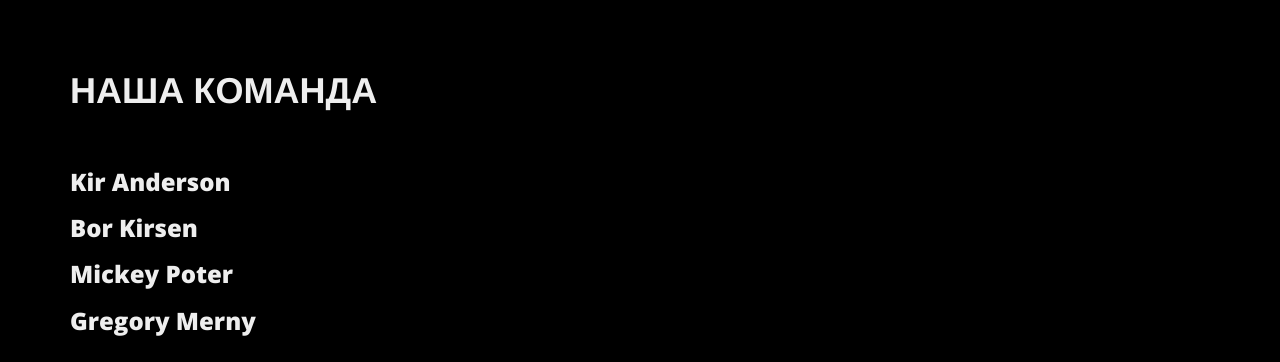
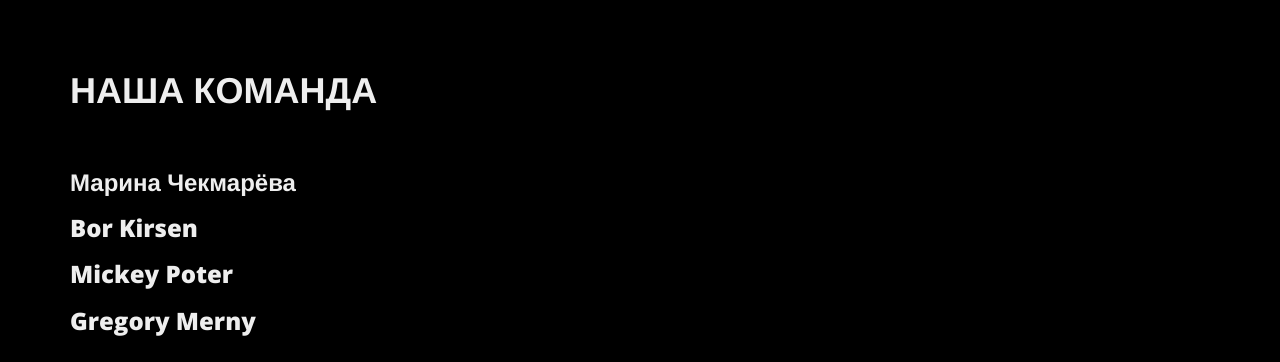
Before and after one commit to kiranderson/art, a Jekyll site: the page built from about/index.html, in a window 1280 px wide. Shown: the part 448-810 px from the top of the page. Built offline with Jekyll 4.4.1, drawn with Linux system fonts in a browser that asks for light colours; nearby versions of some CDN libraries; comment, search, counter and statistics services are not loaded.

Commit message:
Update index.html 1

```diff
--- a/about/index.html
+++ b/about/index.html
@@ -8,7 +8,7 @@ header-img: "img/about-bg.jpg"
 
 <h1>НАША КОМАНДА</h1>
 <br>
-<h3>Kir Anderson</h3>
+<h3>Марина Чекмарёва</h3>
 <h3>Bor Kirsen</h3>
 <h3>Mickey Poter</h3>
 <h3>Gregory Merny</h3>
```
